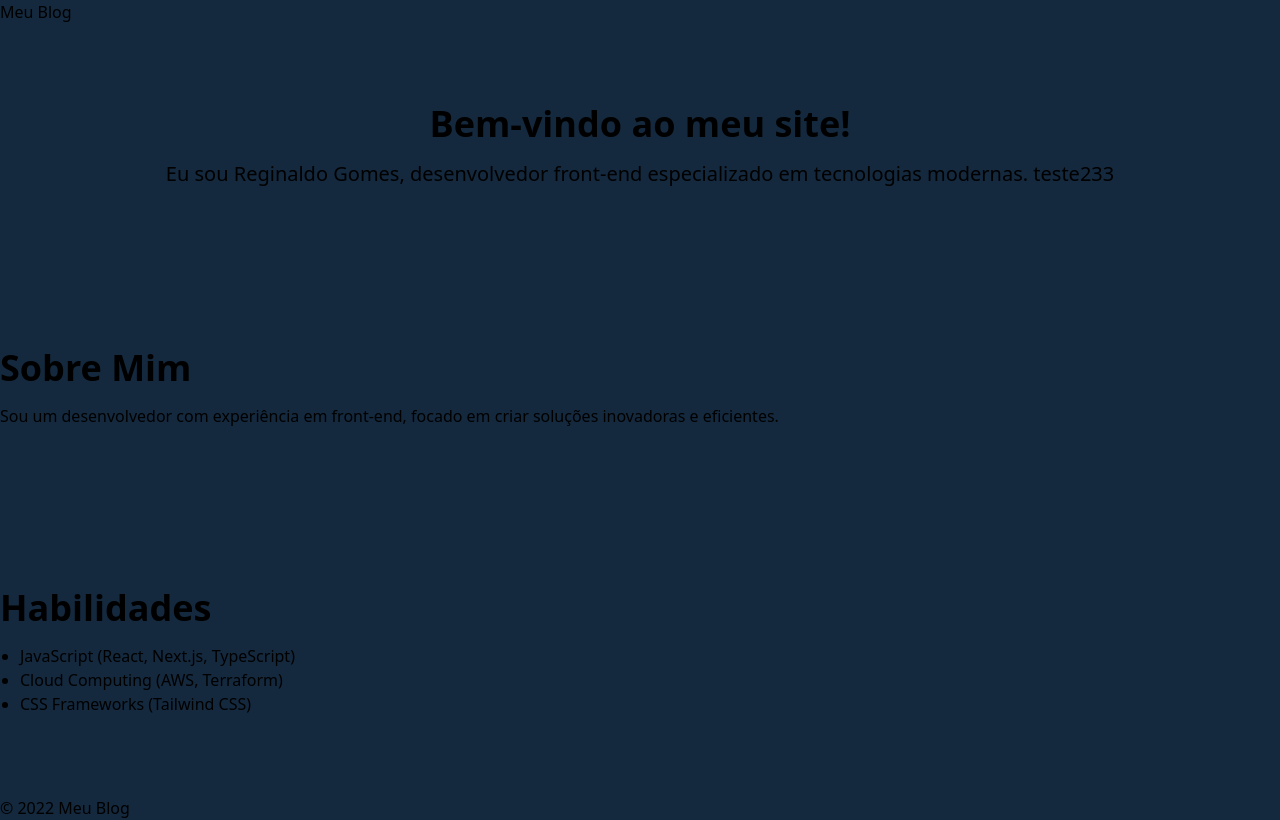
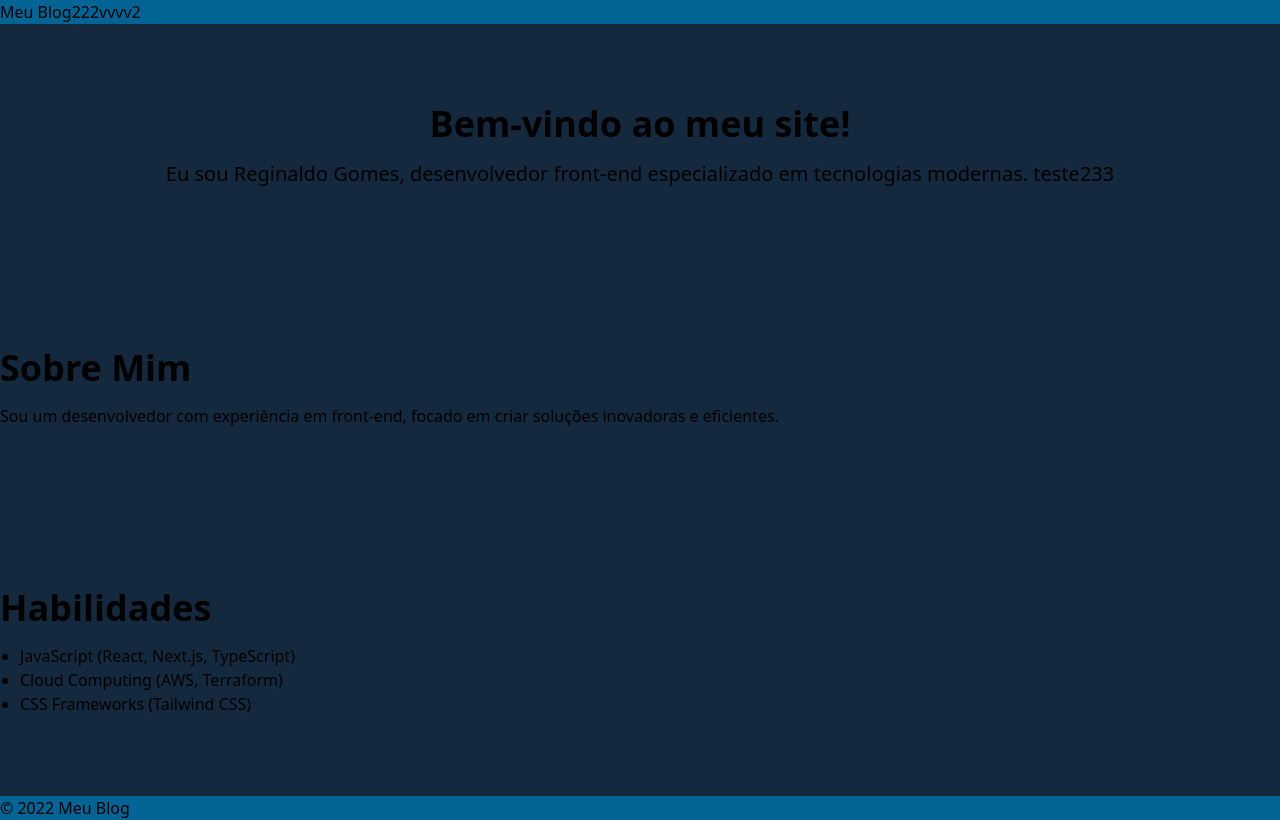
Before and after one commit to reginaldogomes/bhs_cms_site_app, a Next.js app: page / in a window 1280 px wide. Built offline with nearby package versions, Linux system fonts and the light colour scheme.

Commit message:
fix bug docker config

```diff
--- a/docker-compose.yml
+++ b/docker-compose.yml
@@ -7,7 +7,7 @@ services:
       POSTGRES_PASSWORD: postgres
       POSTGRES_DB: mydb
     volumes:
-      - postgres-data:/data/db
+      - postgres-data:/var/lib/postgresql/data
     ports:
       - 5432:5432
     networks:
@@ -16,7 +16,7 @@ services:
   app:
     build: .
     volumes:
-      - .:/postgres-data # Monta o diretório do projeto como volume
+      - .:/usr/src/app # Monta o diretório do projeto como volume
       - /usr/src/app/node_modules # Evita que os node_modules locais sobrescrevam os do contêiner
     ports:
       - 3000:3000
--- a/src/components/Footer.tsx
+++ b/src/components/Footer.tsx
@@ -1,10 +1,10 @@
 // src/components/Footer.tsx
-import React from 'react'
-
 export default function Footer() {
   return (
-    <footer>
-      <p>&copy; 2022 Meu Blog</p>
+    <footer className="w-full bg-secondary-500">
+      <div className="flex max-w-1280 mx-auto">
+        <p>&copy; 2022 Meu Blog</p>
+      </div>
     </footer>
   )
 }
--- a/src/components/Header.tsx
+++ b/src/components/Header.tsx
@@ -1,10 +1,10 @@
 // src/components/Header.tsx
-import React from 'react'
-
 export default function Header() {
   return (
-    <header>
-      <h1>Meu Blog</h1>
+    <header className="w-full bg-secondary-500">
+      <div className="flex max-w-1280 mx-auto">
+        <h1>Meu Blog222vvvv2</h1>
+      </div>
     </header>
   )
 }
--- a/tailwind.config.ts
+++ b/tailwind.config.ts
@@ -8,6 +8,9 @@ const config: Config = {
   ],
   theme: {
     extend: {
+      maxWidth: {
+        '1280': '1280px',
+      },
       backgroundImage: {
         'gradient-radial': 'radial-gradient(var(--tw-gradient-stops))',
         'gradient-conic':
```
